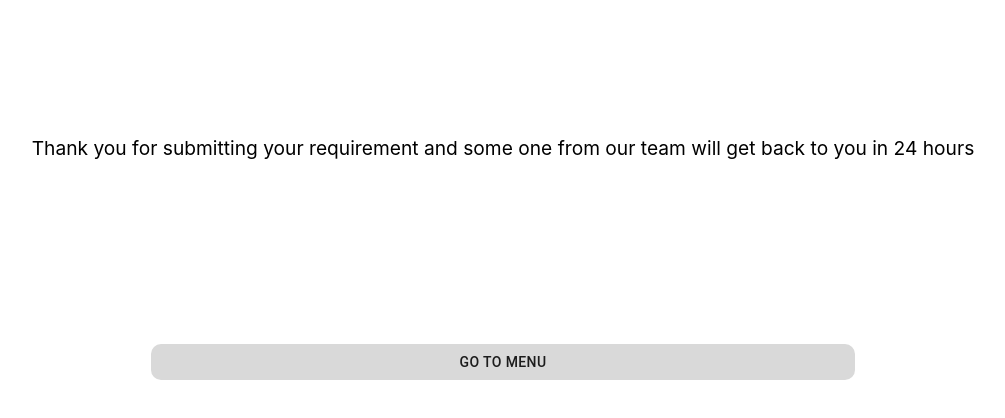
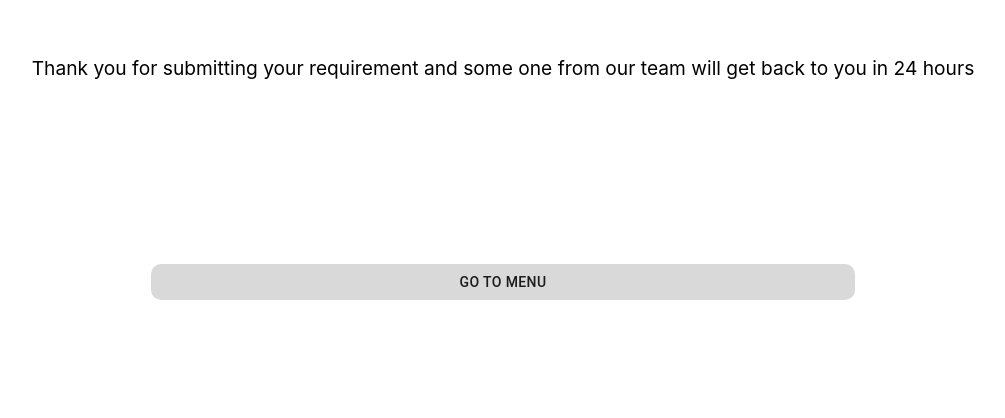
Before and after one commit to ninjarays/Sharayu-Kitchen-Table, a React (Create React App) app in the folder client/: page /thankyouQuote in a window 1280 px wide. Shown: the part 142-560 px from the top of the page, without its empty margins (137-1142 px from the left). Built offline with nearby package versions, Linux system fonts and the light colour scheme; a web font is replaced by a local one.

Commit message:
style update

```diff
--- a/client/src/Components/FoodDropdown.js
+++ b/client/src/Components/FoodDropdown.js
@@ -24,7 +24,7 @@ function FoodDropdown({ label, options, selectedOptions, onOptionSelect }) {
     setAnchorEl(null);
   };
   const dropdownStyle = {
-    marginBottom: open ? `${options.length * 9}vh` : '0',
+    marginBottom: open ? `${options.length * 8}vh` : '0',
   };
   return (
     <div className={`food-dropdown ${open ? 'open' : ''}`} style={dropdownStyle} >
--- a/client/src/index.css
+++ b/client/src/index.css
@@ -263,7 +263,7 @@ code {
   flex-direction: column;
   justify-content: center;
   align-items: center;
-  height: 100vh;
+  height: 80vh;
 }
 
 .tyQuote{
@@ -343,3 +343,6 @@ input{
 .MultiTabs-indicator{
   background-color: black !important;
 }
+.box-tab{
+  margin-bottom: 10vh
+}
```
